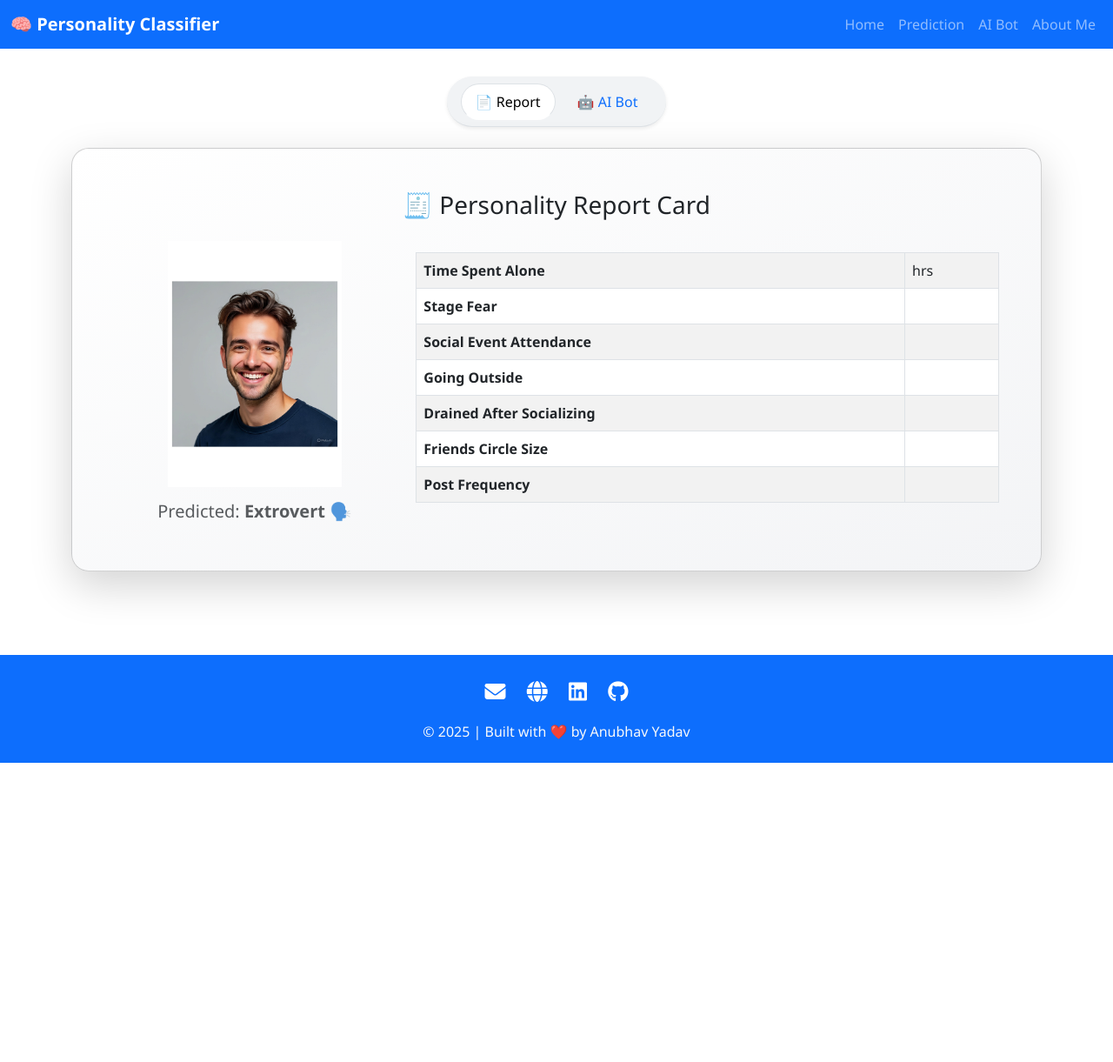
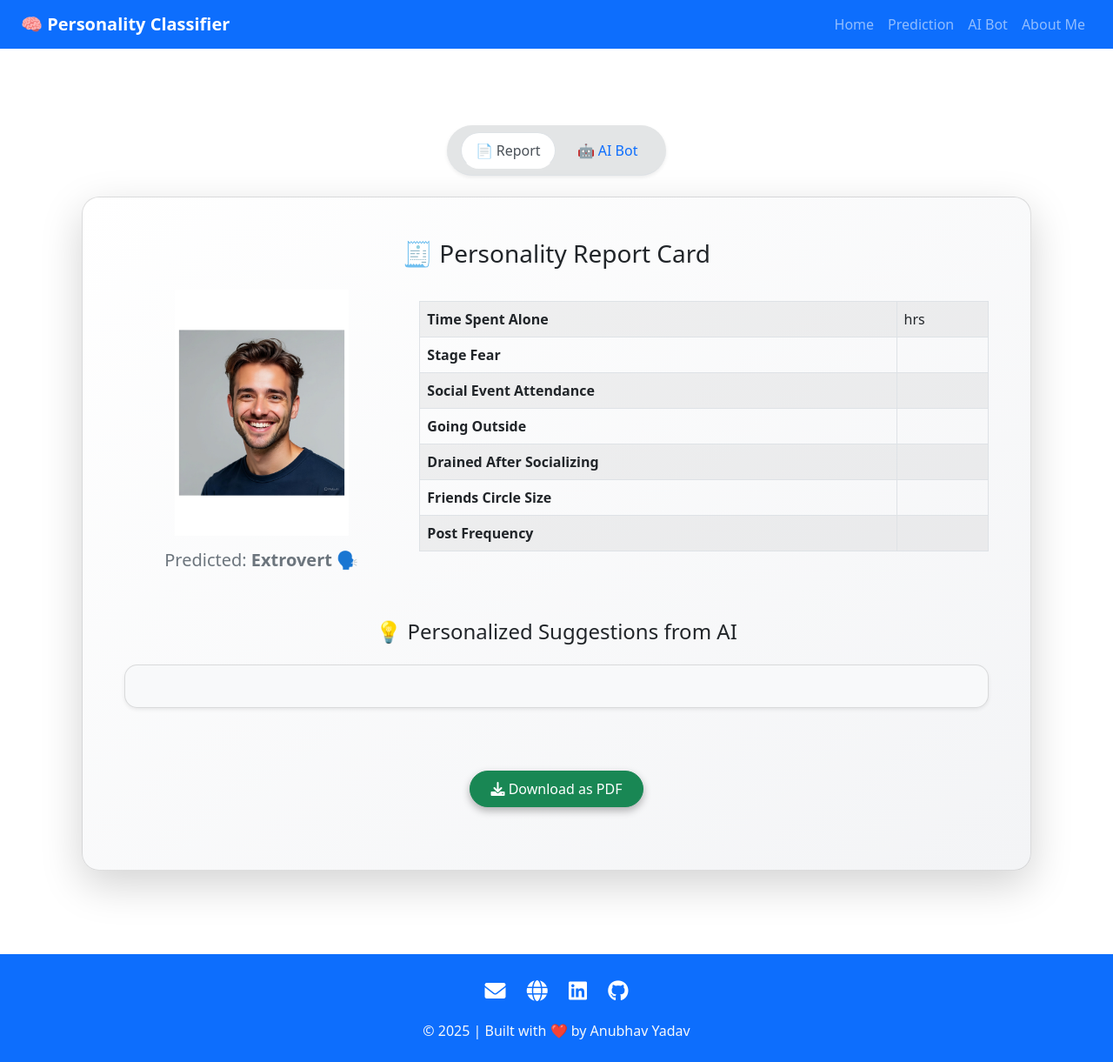
Before and after one commit to AnubhavYadavBCA25/Introvert-vs-Extrovert-Classification-Project, a Flask app: template templates/genai.html in a window 1280 px wide. Shown: the whole page at 87% size. Before the commit the page ends 877 px from the top, so only its background shows below. Run offline with Flask 3, Linux system fonts and the light colour scheme; the template is opened without the code that fills it, so the values that code supplies are empty; some libraries are stand-ins or nearby versions.

Commit message:
report card feature completed

```diff
--- a/app.py
+++ b/app.py
@@ -4,13 +4,63 @@ from src.exception import CustomException
 import sys
 import os
 from dotenv import load_dotenv
+import google.generativeai as genai
+import markdown
 # Load environment variables
 load_dotenv()
 GEMINI_API_KEY = os.getenv('GEMINI_API_KEY')
+genai.configure(api_key=GEMINI_API_KEY)
 
+# Safety Settings
+safety_settings = [
+    {
+        "category": "HARM_CATEGORY_HARASSMENT",
+        "threshold": "BLOCK_MEDIUM_AND_ABOVE"
+    },
+    {
+        "category": "HARM_CATEGORY_HATE_SPEECH",
+        "threshold": "BLOCK_MEDIUM_AND_ABOVE"
+    },
+    {
+        "category": "HARM_CATEGORY_SEXUALLY_EXPLICIT",
+        "threshold": "BLOCK_MEDIUM_AND_ABOVE"
+    },
+    {
+        "category": "HARM_CATEGORY_DANGEROUS_CONTENT",
+        "threshold": "BLOCK_MEDIUM_AND_ABOVE"
+    },
+]
+
+# Generation Configurations
+generation_config = {
+    "temperature": 0.4,
+    "top_p": 0.95,
+    "top_k": 30,
+    "max_output_tokens": 1000,
+    "response_mime_type": "text/plain"
+}
+
+system_instruction = (
+        "You are an expert personality therapist. Based on the user's personality traits and prediction, "
+        "suggest 5 personalized activities, habits, or tips that can help the user either embrace or develop their personality. "
+        "Provide short, practical, and empathetic points. Make sure the tone is positive and growth-focused.\n"
+        "Format it in simple bullet points.\n\n" \
+        "--> Format the output in proper Markdown with:\n"
+        "- Bullet points using '*'\n"
+        "- Use **bold** for important words\n"
+        "- No numbering\n"
+    )
+
+# Initialize Flask app and setup API key
 app = Flask(__name__, static_folder='static', template_folder='templates')
+app.secret_key = GEMINI_API_KEY
 
-app.secret_key = GEMINI_API_KEY
+# Gemini GenAI Model Configuration
+model = genai.GenerativeModel(
+    model_name='gemini-1.5-flash',
+    generation_config=generation_config,
+    safety_settings=safety_settings
+)
 
 # Home Route - Index Page
 @app.route('/')
@@ -32,7 +82,7 @@ def predict():
             )
 
             input_df = data.get_data_as_df()
-            print(input_df)
+            # print(input_df)
 
             predict_pipeline = PredictPipeline()
             prediction = predict_pipeline.predict(input_df)[0]
@@ -57,7 +107,35 @@ def genai():
     if result_data is None:
         return redirect('/')  # fallback
 
-    return render_template('genai.html', result_data=result_data)
+    suggestions = ""
+
+    try:
+        # --- Step 1: Prompt generation ---
+        user_input_summary = "\n".join([
+            f"{key.replace('_', ' ')}: {value}"
+            for key, value in result_data.items() if key != "Prediction"
+        ])
+        personality = result_data["Prediction"]
+
+        prompt = f"User is predicted to be an '{personality}'.\nHere are the details:\n{user_input_summary}. \nDon't mention the prediction 1 or 0, just mention the personality type. \nSample response should the suggestions don't mention based on inputs.\n\n{system_instruction}"
+        print(f"Prompt for Gemini: {prompt}")
+
+        # ✅ Use list format — Gemini prefers this
+        response = model.generate_content([prompt])
+
+        if response and hasattr(response, 'text'):
+            suggestions = markdown.markdown(response.text.strip())
+            print("Response from Gemini:\n", suggestions)
+        else:
+            print("⚠️ Gemini returned no usable text.")
+            suggestions = "⚠️ AI did not return any suggestions. Please try again."
+
+    except Exception as e:
+        print(f"Error generating suggestions: {e}")
+        suggestions = "⚠️ Unable to generate suggestions at the moment. Please try again later."
+
+    # --- Final Step: Return template with suggestions ---
+    return render_template('genai.html', result_data=result_data, suggestions=suggestions)
 
 @app.route('/about')
 def about():
--- a/requirements.txt
+++ b/requirements.txt
@@ -11,5 +11,6 @@ xgboost
 plotly
 nbformat
 google-generativeai
+markdown
 
 -e .
--- a/static/css/style.css
+++ b/static/css/style.css
@@ -59,3 +59,13 @@ width:100%;
 .social-icons a:hover {
     color: #0d6efd;
 }
+
+#downloadBtn {
+    box-shadow: 0 4px 10px rgba(0, 0, 0, 0.3);
+    transition: all 0.3s ease-in-out;
+  }
+
+#downloadBtn:hover {
+    transform: translateY(-2px);
+    background-color: #0b5ed7; /* dark blue hover OR keep as black/green */
+}
--- a/templates/genai.html
+++ b/templates/genai.html
@@ -1,5 +1,38 @@
 {% extends "base.html" %}
 {% block content %}
+
+<html lang="en">
+<head>
+    <meta charset="UTF-8">
+    <meta name="viewport" content="width=device-width, initial-scale=1.0">
+    <title>GenAI Personality Report</title>
+    <link rel="stylesheet" href="{{ url_for('static', filename='css/style.css') }}">
+    <link rel="stylesheet" href="https://cdnjs.cloudflare.com/ajax/libs/font-awesome/6.0.0-beta3/css/all.min.css">
+    <link rel="stylesheet" href="https://stackpath.bootstrapcdn.com/bootstrap/5.1.3/css/bootstrap.min.css">
+</head>
+<script src="https://cdn.jsdelivr.net/npm/bootstrap@5.3.2/dist/js/bootstrap.bundle.min.js"></script>
+<script src="https://cdnjs.cloudflare.com/ajax/libs/html2pdf.js/0.10.1/html2pdf.bundle.min.js"></script>
+<script>
+  window.onload = function () {
+    document.getElementById("downloadBtn").addEventListener("click", () => {
+      const element = document.getElementById("report-card");
+
+      const opt = {
+        margin:       [0.2, 0.2, 0.2, 0.2],  // top, left, bottom, right
+        filename:     'Personality_Report.pdf',
+        image:        { type: 'jpeg', quality: 1 },
+        html2canvas:  { scale: 2, useCORS: true },
+        jsPDF:        { unit: 'in', format: 'a4', orientation: 'portrait' },
+        pagebreak:    { mode: ['avoid'], avoid: ['#report-card'] }
+      };
+
+      html2pdf().set(opt).from(element).save();
+    });
+  }
+</script>
+
+<body></body>
+</html>
 
 <!-- GENAI PAGE -->
 <div class="light-section py-5">
@@ -7,7 +40,7 @@
 
     <!-- Tabs -->
     <div class="d-flex justify-content-center mb-4" style="margin-top: 40px;">
-      <ul class="nav nav-tabs rounded-pill shadow-sm px-3 py-2" id="genaiTabs" role="tablist" style="background-color: #f1f3f5;">
+      <ul class="nav nav-tabs rounded-pill shadow-sm px-3 py-2" id="genaiTabs" role="tablist" style="background-color: #e3e5e6;">
         <li class="nav-item" role="presentation">
           <button class="nav-link active rounded-pill me-2" id="report-tab" data-bs-toggle="tab" data-bs-target="#report" type="button" role="tab">📄 Report</button>
         </li>
@@ -22,14 +55,14 @@
 
       <!-- Report Tab -->
       <div class="tab-pane fade show active" id="report" role="tabpanel">
-        <div class="card shadow-lg p-5 mb-5" style="border-radius: 20px; background: linear-gradient(to bottom right, #ffffff, #f3f4f6);">
+        <div class="card shadow-lg p-5 mb-5" style="border-radius: 20px; background: linear-gradient(to bottom right, #ffffff, #f3f4f6);" id="report-card">
           <h3 class="text-center mb-4">🧾 Personality Report Card</h3>
 
           <div class="row align-items-center">
 
             <!-- Image Section -->
             <div class="col-md-4 text-center">
-              {% if result_data['Prediction'] == 'Introvert' %}
+              {% if result_data['Prediction'] == 1 %}
                 <img src="{{ url_for('static', filename='images/introvert.jpg') }}" alt="Introvert" class="img-fluid mb-3" style="max-width: 200px;">
                 <h5 class="text-muted">Predicted: <strong>Introvert 🧍‍♂️</strong></h5>
               {% else %}
@@ -53,6 +86,23 @@
               </table>
             </div>
 
+            <!-- Suggestions Section -->
+            <div class="container mt-5 mb-5">
+              <h4 class="mb-4 text-center">💡 Personalized Suggestions from AI</h4>
+              <div class="card p-4 shadow-sm mx-auto" style="border-radius: 15px; background-color: #f8f9fa; max-width: 1000px;">
+                <div style="font-size: 1rem; font-family: 'Segoe UI', sans-serif; line-height: 1.6;">
+                  {{ suggestions | safe }}
+                </div>
+              </div>
+            </div>
+
+            <!-- Download as PDF-->
+             <div class="text-center my-4">
+              <button id="downloadBtn" class="btn btn-success px-4 py-2 rounded-pill">
+                  <i class="fas fa-download"></i> Download as PDF
+              </button>
+            </div>
+
           </div>
 
         </div>
--- a/templates/index.html
+++ b/templates/index.html
@@ -37,11 +37,11 @@
                 <!-- Right Column: Text -->
                 <div class="col-md-6">
                     <h2 class="section-title">🎯 Project Goals</h2>
-                    <p class="lead">
+                    <p class="lead" style="text-align: justify; text-justify: inter-word;">
                         To build an end-to-end machine learning pipeline that can predict personality types based on simple user inputs,
                         while also delivering personalized GenAI-based suggestions for personality development.
                     </p>
-                    <p class="lead">
+                    <p class="lead" style="text-align: justify; text-justify: inter-word;">
                         It solves the problem of impersonal assessments and provides a more interactive way to understand human behavior through data.
                     </p>
                 </div>
```
Also changed, not shown: 1 other file.
